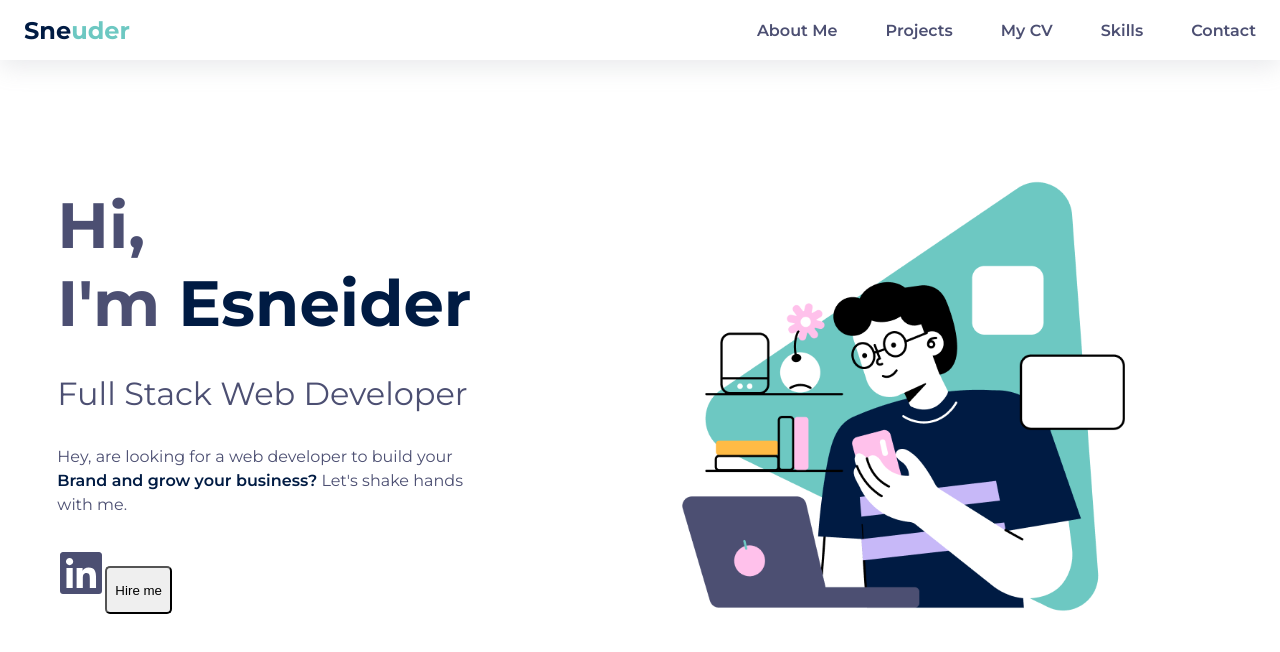
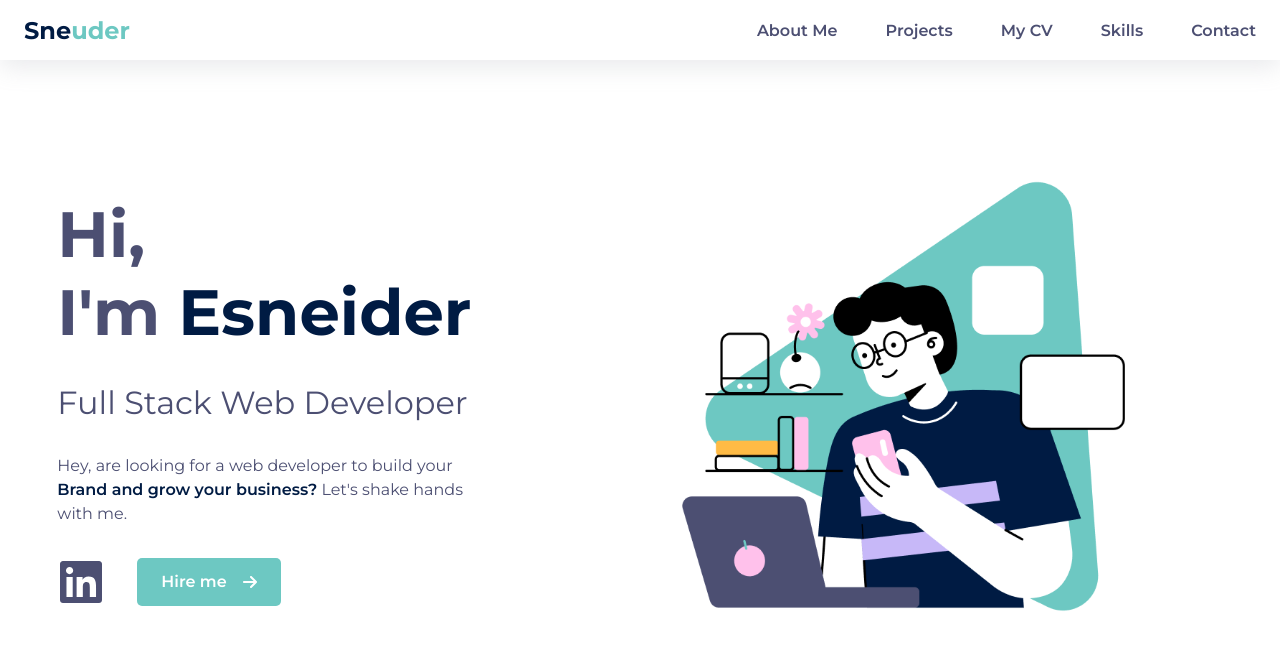
Before and after one commit to sneuder/portfolio, a React (Create React App) app: page / in a window 1280 px wide. Shown: the top 652 px of the page. Built offline with nearby package versions, Linux system fonts and the light colour scheme.

Commit message:
About me component styled completed

```diff
--- a/src/components/about_me/about_me.jsx
+++ b/src/components/about_me/about_me.jsx
@@ -2,6 +2,7 @@ import React from "react";
 
 import { FontAwesomeIcon } from '@fortawesome/react-fontawesome';
 import { faLinkedin } from '@fortawesome/free-brands-svg-icons'
+import { faArrowRight } from "@fortawesome/free-solid-svg-icons";
 import style from "./about_me.module.scss";
 
 const AboutMe = () => {
@@ -21,7 +22,10 @@ const AboutMe = () => {
           </p>
           <div className={style.containerButtons}>
             <FontAwesomeIcon className={style.linkedinIcon} icon={faLinkedin} />
-            <button className={style.button}>Hire me</button>
+            <div className={style.button}>
+              <p className={style.buttonText}>Hire me</p>
+              <FontAwesomeIcon className={style.arrowIcon} icon={faArrowRight}/>
+            </div>
           </div>
         </div>
       </div>
--- a/src/components/about_me/about_me.module.scss
+++ b/src/components/about_me/about_me.module.scss
@@ -43,6 +43,8 @@
 
       .containerButtons {
         margin-top: 2rem;
+        @include horizontal();
+        justify-content: flex-start;
 
         .linkedinIcon {
           width: 3rem;
@@ -58,9 +60,27 @@
         }
 
         .button {
-          appearance: none;
+          background: $secondary-color;
+          color: $quaternary-color;
+          font-weight: 600;
+          margin-left: 2rem;
           cursor: pointer;
           @include default-inputs();
+          @include center-flexbox();
+          @include transition();
+
+          .buttonText {
+            margin-left: 1rem;
+          }
+
+          .arrowIcon {
+            margin: 0 1rem;
+          }
+
+        }
+
+        .button:hover {
+          background: $primary-color;
         }
       }
     }
```
